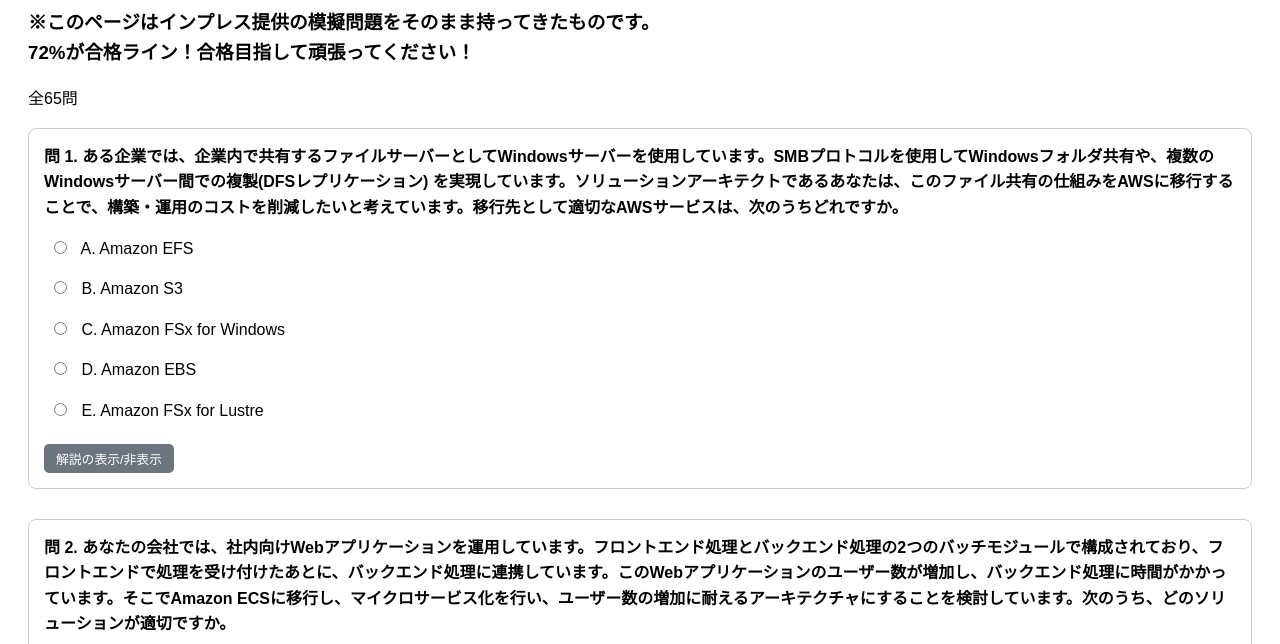
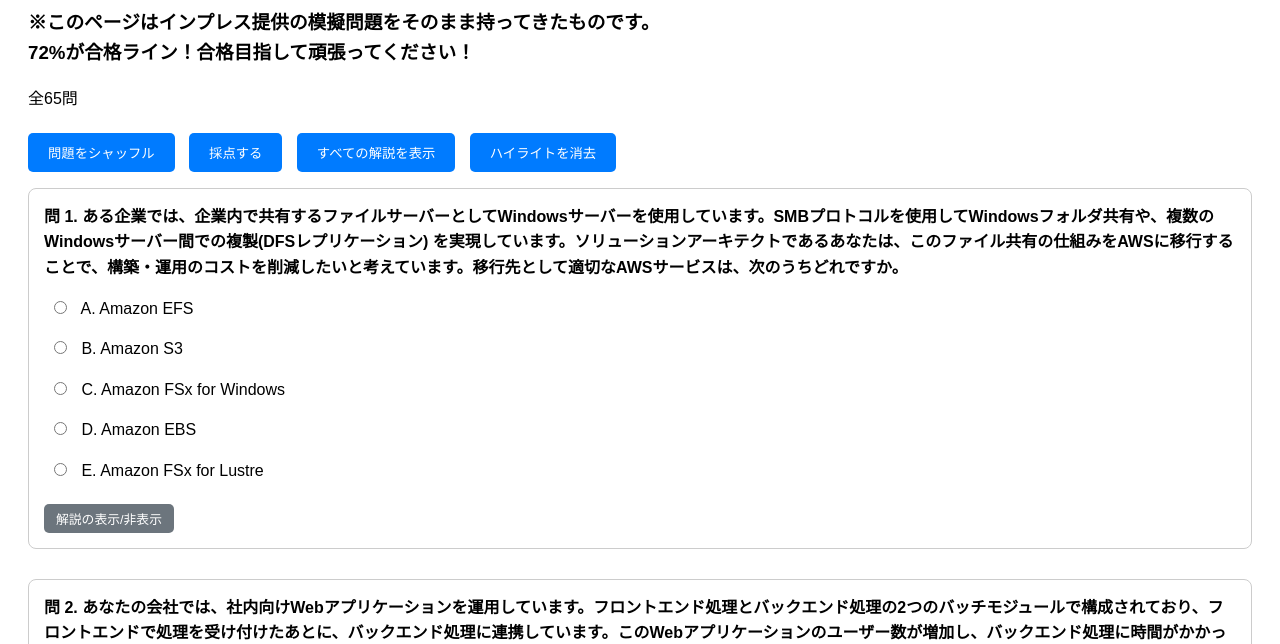
Before and after one commit to Ares2023/Sample, a plain HTML site: page aws_saa_test.html in a window 1280 px wide. Shown: the part 140-784 px from the top of the page. Drawn offline with Linux system fonts and the light colour scheme.

Commit message:
Update aws_saa_test.html

```diff
--- a/aws_saa_test.html
+++ b/aws_saa_test.html
@@ -131,7 +131,11 @@
     <h1>AWS認定ソリューションアーキテクト - アソシエイト 総仕上げ問題</h1>
     <h3>※このページはインプレス提供の模擬問題をそのまま持ってきたものです。<br>72%が合格ライン！合格目指して頑張ってください！</h3>
     <p></p>
-
+ <button onclick="shuffleAndRegenerate()">問題をシャッフル</button>
+    <button onclick="grade()">採点する</button>
+    <button onclick="showAllAnswers()">すべての解説を表示</button>
+    <button onclick="clearAllHighlights()">ハイライトを消去</button>
+    <p></p>
     <div id="quiz"></div>
 
     <button onclick="shuffleAndRegenerate()">問題をシャッフル</button>
```
